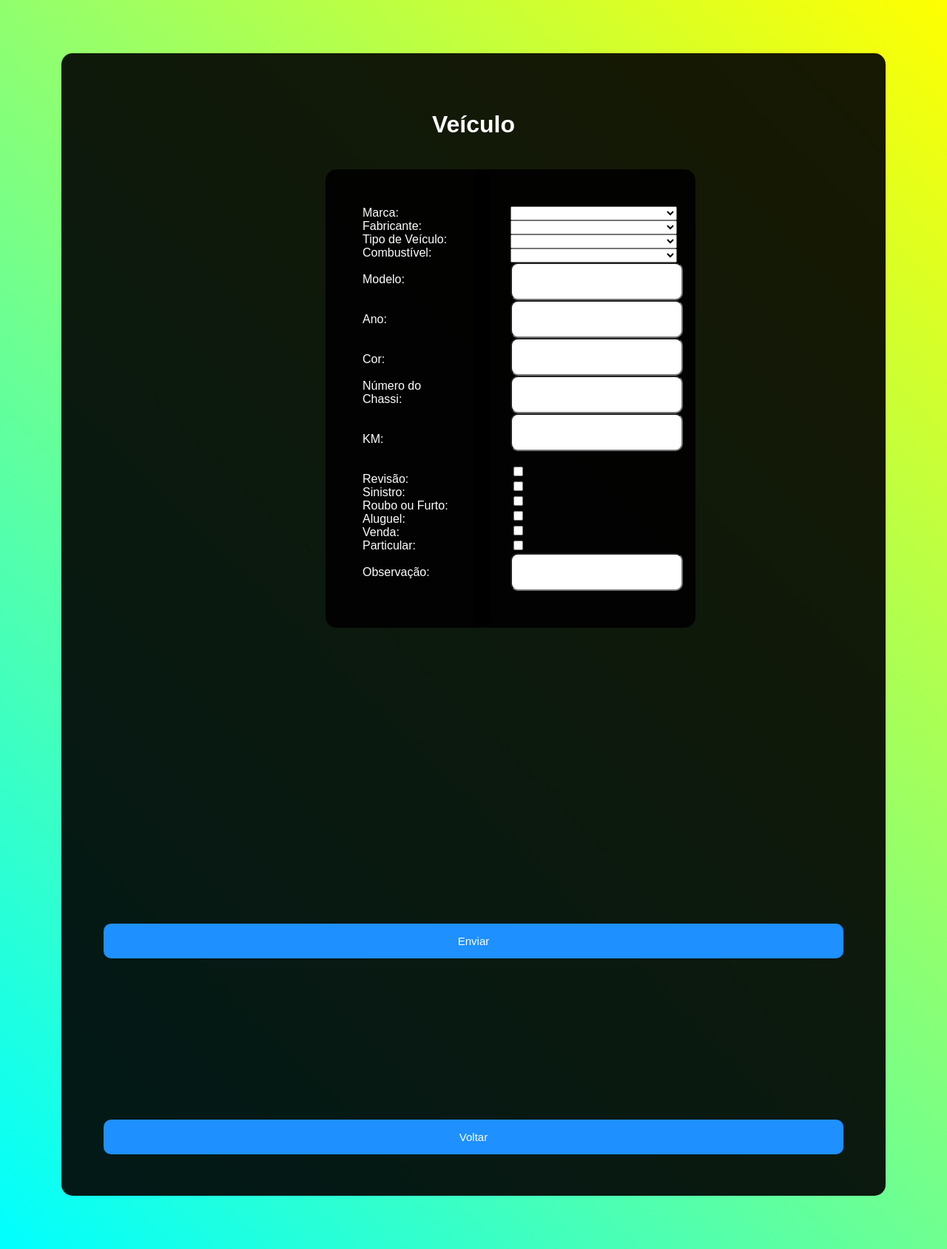
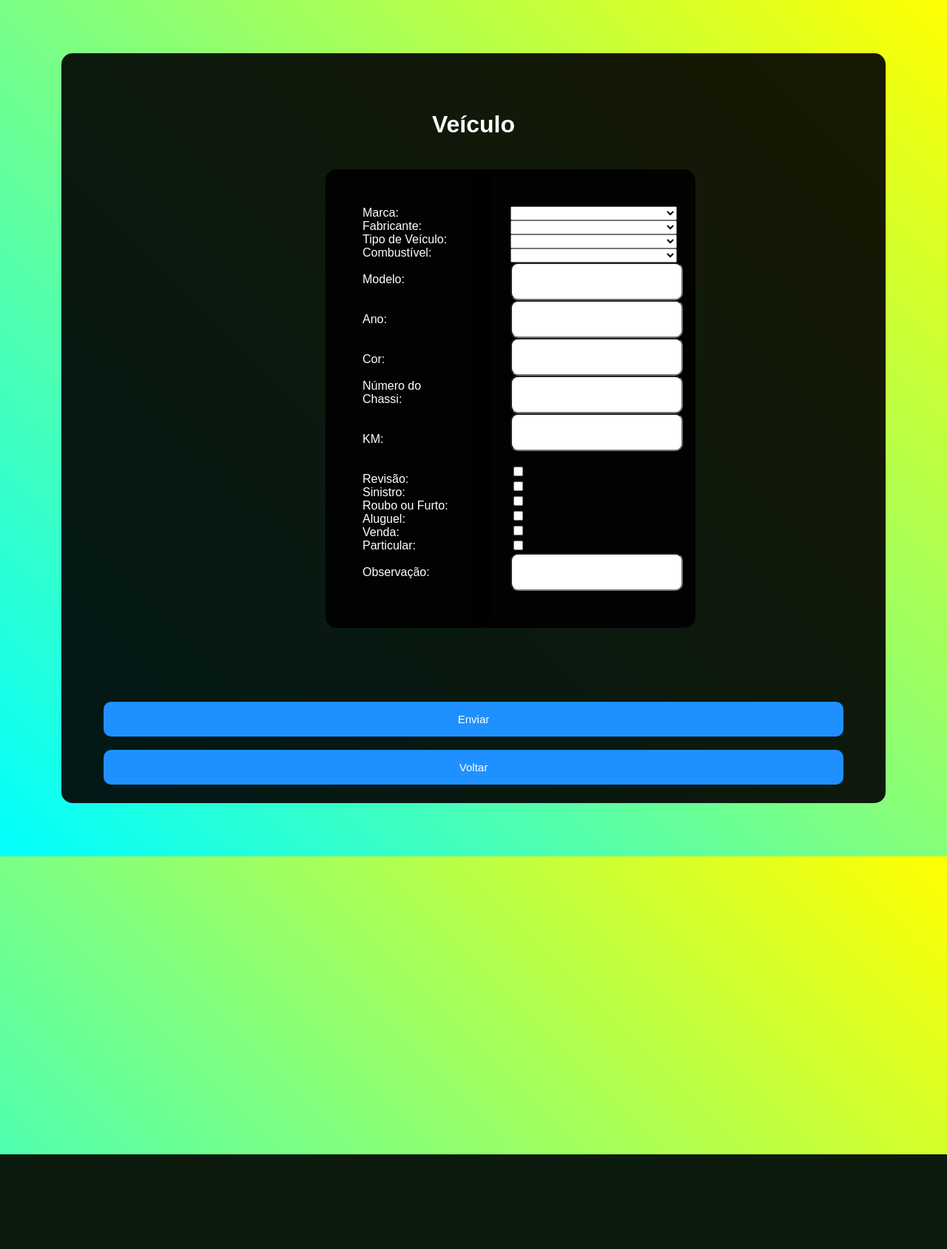
Before and after one commit to Jgabriel0145/CadastroVeiculos, a PHP site: page /Views/Cadastro/CadVeiculo.php in a window 1280 px wide. Shown: the whole page at 74% size. After the commit the page ends 1561 px from the top, so only its background shows below. Run offline with PHP 8.4, Linux system fonts and the light colour scheme; the template is opened without the code that fills it, so the values that code supplies are empty.

Commit message:
Melhoria em erros de interface

```diff
--- a/App/Views/Cadastro/CadVeiculo.php
+++ b/App/Views/Cadastro/CadVeiculo.php
@@ -41,11 +41,21 @@
             background-color: rgba(0, 0, 0, 0.9);
             border-radius: 15px;
             color: #fff;
+            height:900px;
         }
         #btnEnv_cadVeiculo
         {
             position:relative;
-            bottom:200px;
+            bottom:500px;
+        }
+        #btnEnv_cadVeiculo
+        {
+            position:relative;
+            bottom:500px;
+        }
+        #btnVol_cadVeiculo{
+            position:relative;
+            bottom:500px;
         }
         select
         {
@@ -176,7 +186,7 @@
     </form>
 
     <br>
-    <button onclick="document.location='/'" >Voltar</button>
+    <button id="btnVol_cadVeiculo" onclick="document.location='/'" >Voltar</button>
     </div>
 
 
```
Also changed, not shown: App/Views/Inicio.php (+8 -0 lines).
